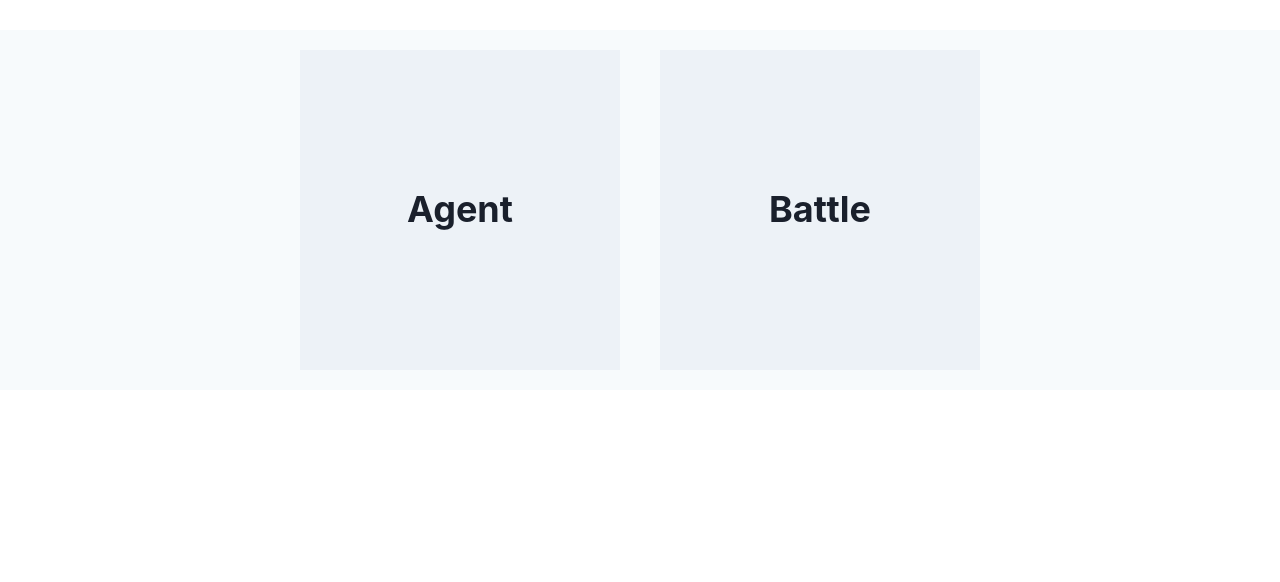
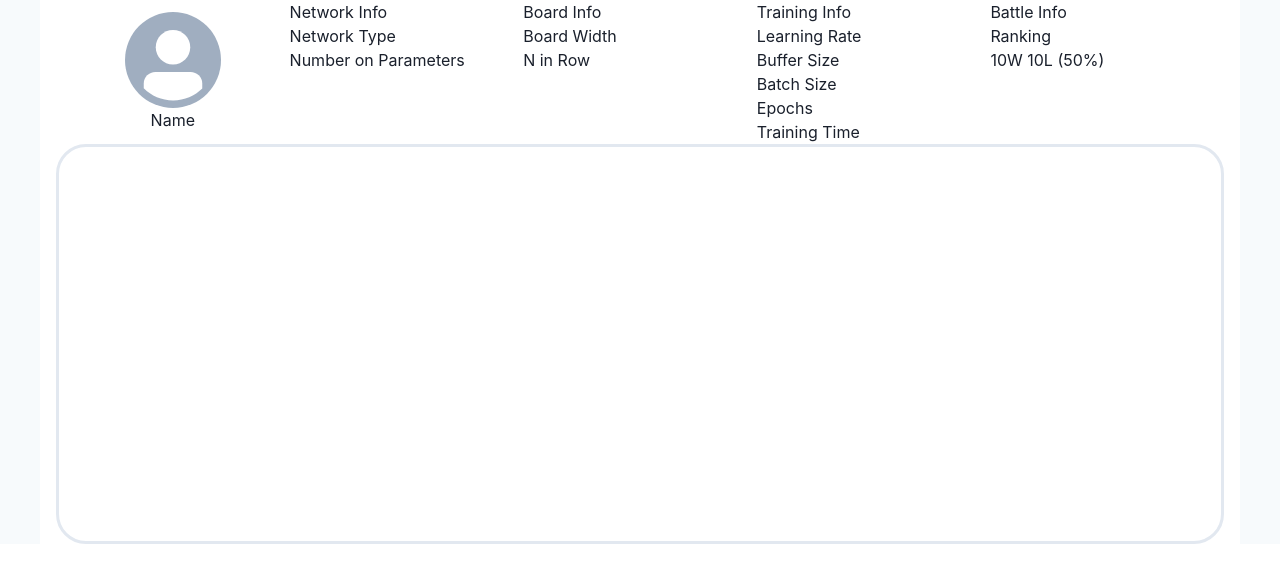
Before and after one commit to jirheee/CS492-Team-Project, a React (Create React App) app in the folder Client/: page /agent/manage in a window 1280 px wide. Before the commit this address led to /. Shown: the top 582 px of the page. Built offline with nearby package versions, Linux system fonts and the light colour scheme; no server answers.

Commit message:
Create structure for Agent Management Page

```diff
--- a/Client/src/App.tsx
+++ b/Client/src/App.tsx
@@ -10,13 +10,14 @@ import {
   MainIndexPage,
   AgentIndexPage,
   BattleIndexPage,
-  BattlePage
+  BattlePage,
+  AgentCreatePage,
+  AgentManagementPage
 } from './pages';
 import { useSocket } from './lib/socket';
 import { useEffect, useState } from 'react';
 
 import Request from './lib/api/request';
-import AgentCreatePage from './pages/agentCreatePage';
 
 export const App = () => {
   const [text, setText] = useState('');
@@ -49,14 +50,13 @@ export const App = () => {
       <Box w="100vw" h="100vh">
         <Router>
           <Switch>
-            <Route exact path="/" render={MainIndexPage} />
-            <Route exact path="/agent" render={AgentIndexPage} />
-            <Route exact path="/agent/create">
-              <AgentCreatePage />
-            </Route>
-            <Route exact path="/battle" render={BattleIndexPage} />
-            <Route exact path="/battle" render={BattleIndexPage} />
-            <Route exact path="/battle/game" render={BattlePage} />
+            <Route exact path="/" component={MainIndexPage} />
+            <Route exact path="/agent" component={AgentIndexPage} />
+            <Route exact path="/agent/create" component={AgentCreatePage} />
+            <Route exact path="/agent/manage" component={AgentManagementPage} />
+            <Route exact path="/battle" component={BattleIndexPage} />
+            <Route exact path="/battle" component={BattleIndexPage} />
+            <Route exact path="/battle/game" component={BattlePage} />
             <Route path="/*">
               <Redirect to="/" />
             </Route>
--- /dev/null
+++ b/Client/src/Components/agentSummary.tsx
@@ -0,0 +1,48 @@
+import { Flex, Avatar, Text, Grid, Center } from '@chakra-ui/react';
+
+const AgentSummary = () => {
+  return (
+    <Grid templateColumns="repeat(5, 1fr)">
+      {/* Avatar Picture and Name */}
+      <Flex flexDir="column" justifyContent="center">
+        <Center>
+          <Avatar size="xl" />
+        </Center>
+        <Text textAlign="center">Name</Text>
+      </Flex>
+
+      {/* Network Information */}
+      <Flex flexDir="column">
+        <Text>Network Info</Text>
+        <Text>Network Type</Text>
+        <Text>Number on Parameters</Text>
+      </Flex>
+
+      {/* information about board */}
+      <Flex flexDir="column">
+        <Text>Board Info</Text>
+        <Text>Board Width</Text>
+        <Text>N in Row</Text>
+      </Flex>
+
+      {/* training information */}
+      <Flex flexDir="column">
+        <Text>Training Info</Text>
+        <Text>Learning Rate</Text>
+        <Text>Buffer Size</Text>
+        <Text>Batch Size</Text>
+        <Text>Epochs</Text>
+        <Text>Training Time</Text>
+      </Flex>
+
+      {/* battle information */}
+      <Flex flexDir="column">
+        <Text>Battle Info</Text>
+        <Text>Ranking</Text>
+        <Text>10W 10L (50%)</Text>
+      </Flex>
+    </Grid>
+  );
+};
+
+export default AgentSummary;
--- a/Client/src/Components/nnBoard.tsx
+++ b/Client/src/Components/nnBoard.tsx
@@ -1,12 +1,11 @@
 import React from 'react';
 import { Flex } from '@chakra-ui/react';
 import { ConvLayer, GraphConvLayer, Layer } from '../model/types';
-import Request from '../lib/api/request';
 import { createLayerElement } from './layers';
 
 interface NNBoardProps {
   layers: (ConvLayer | GraphConvLayer | Layer)[];
-  setLayers: React.Dispatch<
+  setLayers?: React.Dispatch<
     React.SetStateAction<(ConvLayer | GraphConvLayer | Layer)[]>
   >;
 }
@@ -15,6 +14,7 @@ const NNBoard = ({ layers, setLayers }: NNBoardProps) => {
   return (
     <Flex
       h="full"
+      minH="400px"
       w="full"
       border="solid"
       borderColor="gray.200"
@@ -30,6 +30,7 @@ const NNBoard = ({ layers, setLayers }: NNBoardProps) => {
           i,
           undefined,
           () => {
+            setLayers &&
               setLayers(layerArr => {
                 const newLayerArr = [...layerArr];
                 newLayerArr.splice(i, 1);
@@ -37,6 +38,7 @@ const NNBoard = ({ layers, setLayers }: NNBoardProps) => {
               });
           },
           newLayer => () => {
+            setLayers &&
               setLayers(layerArr => {
                 const newLayerArr = [...layerArr];
                 newLayerArr.splice(i, 1, newLayer);
--- a/Client/src/Components/nnConfigForm.tsx
+++ b/Client/src/Components/nnConfigForm.tsx
@@ -49,6 +49,10 @@ const NNConfigForm = ({
       onSubmit={handleSubmit}
     >
       <FormControl isRequired>
+        <FormLabel>Name</FormLabel>
+        <Input placeholder="Type in your Agent's Nickname" />
+      </FormControl>
+      <FormControl isRequired>
         <FormLabel>Network Type</FormLabel>
         <Select onChange={handleNNTypeChange} defaultValue={NNType.CNN}>
           <option value={NNType.CNN}>{NNType.CNN}</option>
--- /dev/null
+++ b/Client/src/Pages/agentManagementPage.tsx
@@ -0,0 +1,27 @@
+import { useState } from 'react';
+import { Container, Flex } from '@chakra-ui/react';
+import NNBoard from '../components/nnBoard';
+import { ConvLayer, GraphConvLayer, Layer } from '../model/types';
+import AgentSummary from '../components/agentSummary';
+
+interface AgentManagementPageProps {
+  agentUUID: string;
+}
+
+const AgentManagementPage = ({ agentUUID }: AgentManagementPageProps) => {
+  const [layers, setLayers] = useState<(ConvLayer | GraphConvLayer | Layer)[]>(
+    []
+  );
+  const [trainHistory, setTrainHistory] = useState<number[]>([]);
+
+  return (
+    <Flex flexDir="column" justifyContent="center" backgroundColor="gray.50">
+      <Container maxW={1200} backgroundColor="white" h="full">
+        <AgentSummary />
+        <NNBoard layers={layers} />
+      </Container>
+    </Flex>
+  );
+};
+
+export default AgentManagementPage;
--- a/Client/src/Pages/index.tsx
+++ b/Client/src/Pages/index.tsx
@@ -2,5 +2,14 @@ import MainIndexPage from './mainIndexPage';
 import AgentIndexPage from './agentIndexPage';
 import BattleIndexPage from './battleIndexPage';
 import BattlePage from './battlePage';
+import AgentManagementPage from './agentManagementPage';
+import AgentCreatePage from './agentCreatePage';
 
-export { MainIndexPage, AgentIndexPage, BattleIndexPage, BattlePage };
+export {
+  MainIndexPage,
+  AgentIndexPage,
+  BattleIndexPage,
+  BattlePage,
+  AgentManagementPage,
+  AgentCreatePage
+};
```
Also changed, not shown: Client/src/Components/agentTrainingMoniter.tsx (added, +17 -0 lines). Lines whose indentation alone changed are shown as unchanged.
